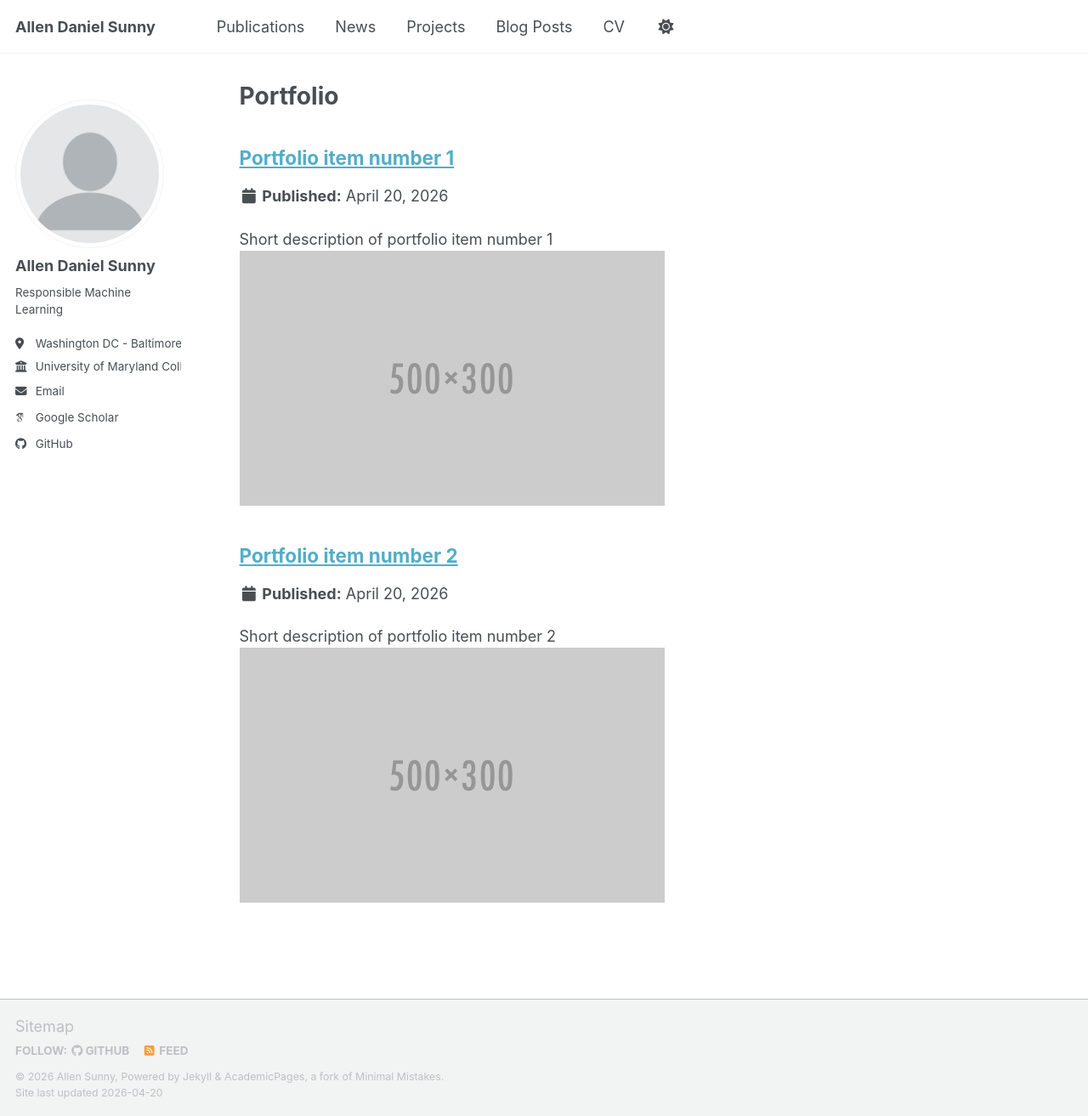
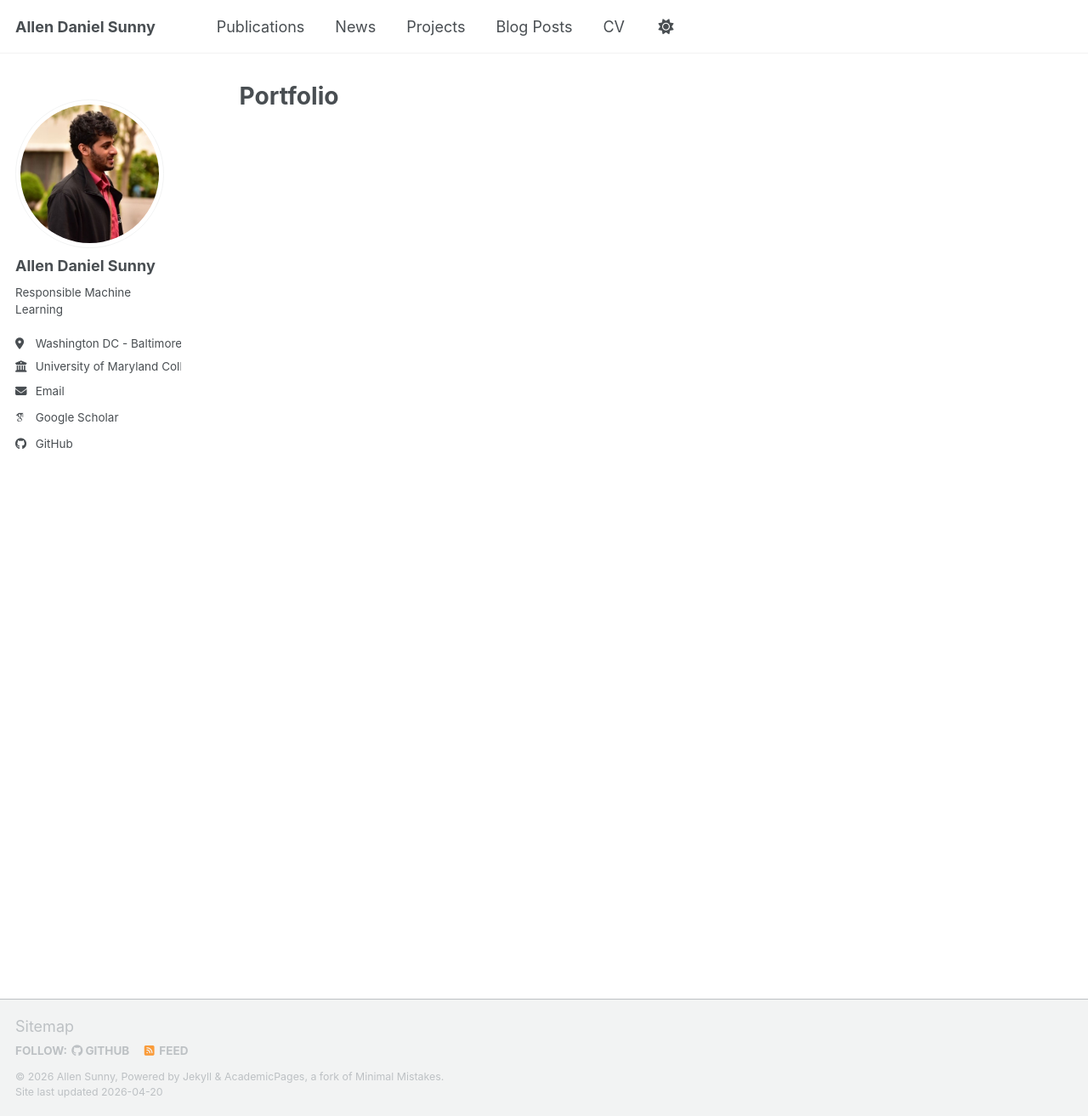
Before and after one commit to Allen-1242/Portfolio, a Jekyll site: the page built from _pages/portfolio.html, in a window 1280 px wide and 1313 px high. Shown: the whole window at 85% size. Built offline with Jekyll 4.4.1, drawn with Linux system fonts in a browser that asks for light colours; some web fonts are replaced; a script bundle is joined from its source files by our own code; library files that are not in the unit come from our copies.

Commit message:
Headshot

```diff
--- a/_config.yml
+++ b/_config.yml
@@ -23,7 +23,7 @@ repository               : "academicpages/academicpages.github.io"
 #               Additional customization can be done by editing /_includes/author-profile.html
 author:
   # Biographic information
-  avatar           : "profile.png"
+  avatar           : "AllenSunny_Profile_Picture.jpg"
   name             : "Allen Daniel Sunny"
   pronouns         : # example: "she/her"
   bio              : "Responsible Machine Learning"
```
Also changed, not shown: _projects/portfolio-1.md (renamed from _portfolio/portfolio-1.md), _projects/portfolio-2.html (renamed from _portfolio/portfolio-2.html), images/AllenSunny_Profile_Picture.jpg (added).
